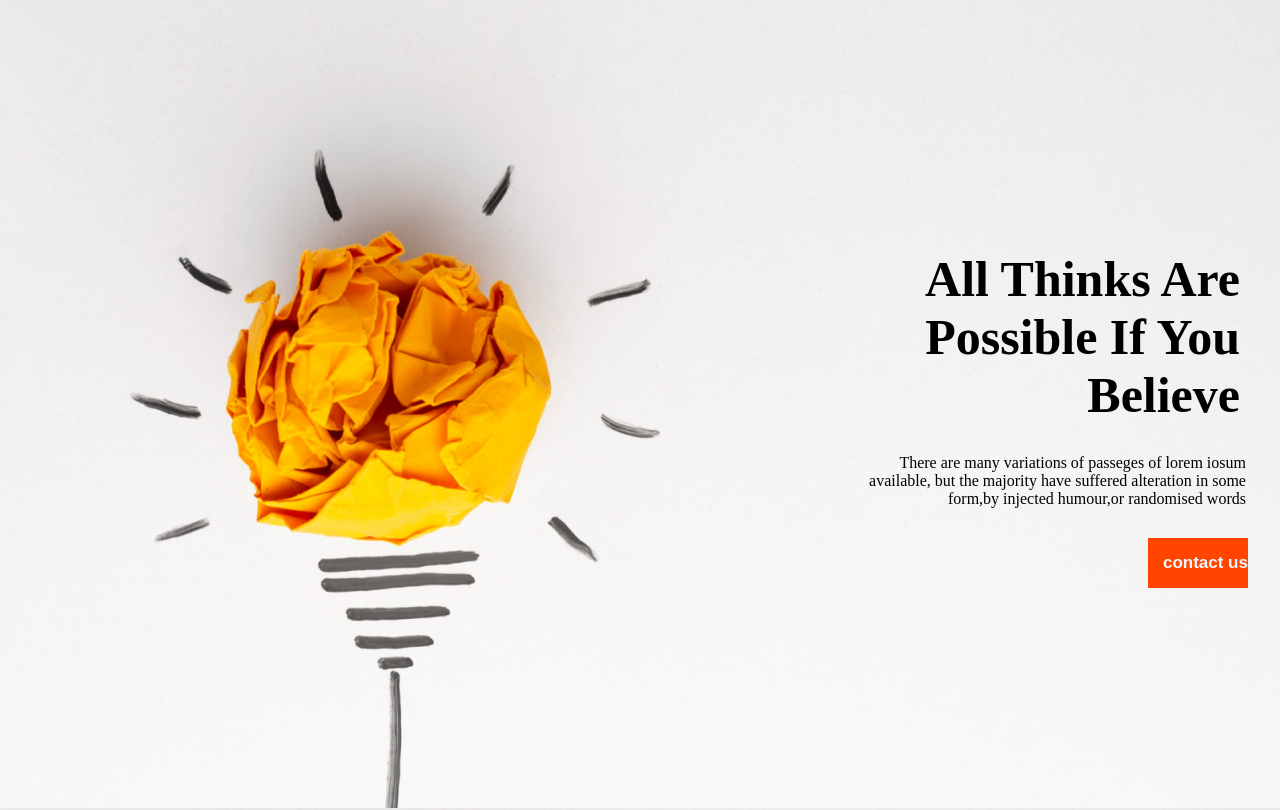
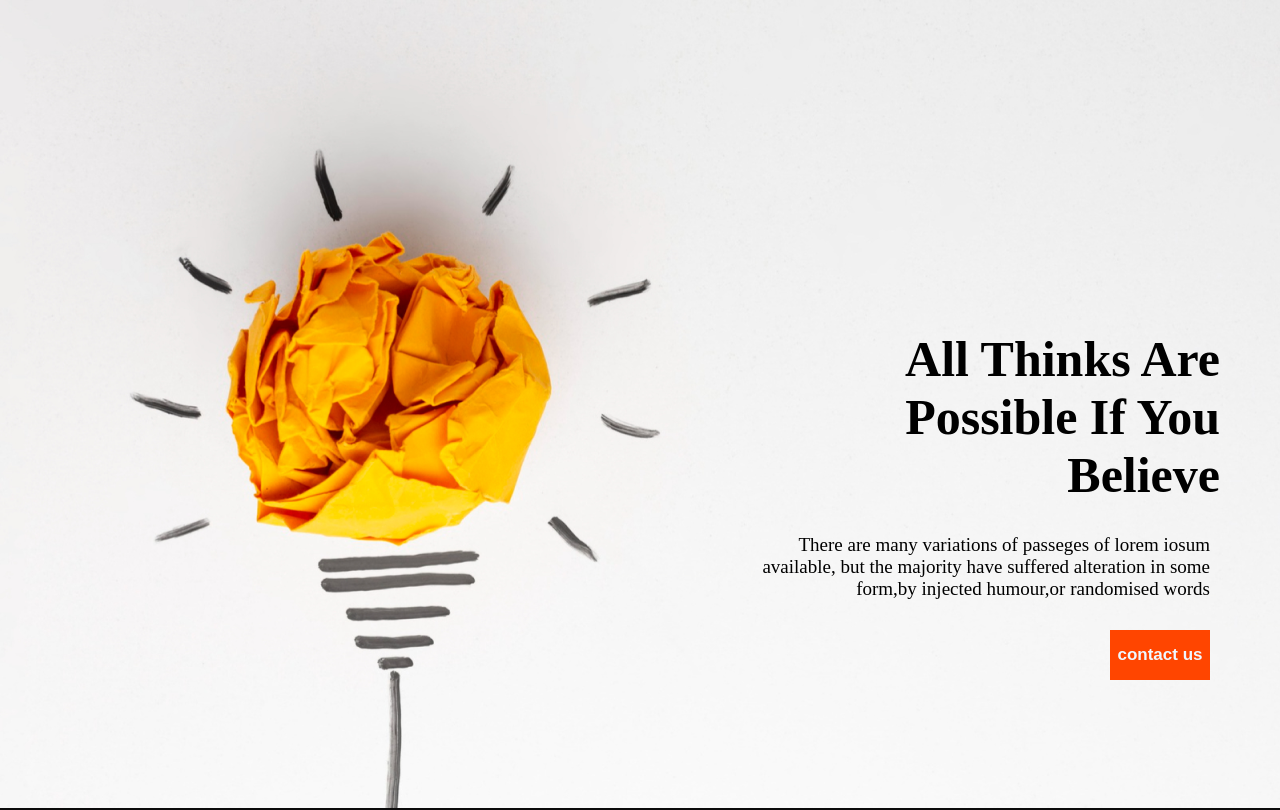
Before and after one commit to antar-cd/new-year-new-me-main, a plain HTML site: page index.html in a window 1280 px wide. Shown: the top 810 px of the page. Drawn offline with Linux system fonts and the light colour scheme.

Commit message:
style added

```diff
--- a/style.css
+++ b/style.css
@@ -3,48 +3,55 @@
     padding: 0;
 }
 .banner-container{
+    width: 100%;
     background-image: url(./images/banner/banner1.png),linear-gradient(rgba(0,0,0,0.7),rgba(0,0,0,7));
+    background-repeat: no-repeat;
     height: 100vh;
     display: flex;
-    padding-top: 70px;
-    text-align: center;
-    justify-content: center;
+    padding-top: 150px;
+    text-align: end;
+    justify-content: end;
+
 }
 .container{
 
-    height:100vh;
     text-align: end;
     top: 60px;
 
+
 }
 .banner-title{
-    text-align: end;
+
     margin-top: 180px;
-    margin-left: 600px;
+    font-family: 'Work Sans';
+    font-style: normal;
     font-weight: 800;
     font-size: 50px;
-    width: 50%;
+    margin-right: 60px;
+
 }
 .banner-description{
-    text-align: end;
-    margin-left: 835px;
-    font-size: 16px;
+
+
+    font-size: 19px;
     padding: 30px;
+    margin-right: 40px;
     /*font-size: 22px;
     width: 50%;
     margin-left: 850px;
     padding-bottom: 20px;*/
 }
 .btn{
-   width: 100px;
-   height: 50px;
+    width: 100px;
+    height: 50px;
     border: none;
     background-color: orangered;
     color: aliceblue;
     font-size: 17px;
     font-weight: bold;
-    margin-right: 28px;
-    text-align: end;
+    margin-right: 70px;
+    text-align: center;
+
 
 
 
@@ -130,11 +137,13 @@ height: 100vh;*/
 
     background: linear-gradient(90deg, #F15B22 0%, rgba(241, 91, 34, 0) 100%),url(./images/watch.png);
     position: absolute;
-    width: 900px;
+    width: 70%;
     height: 200px;
     left: 200px;
-    top: 2056.3px;
-    align-items: center
+    margin-top: 70px;
+
+    align-items: center;
+    margin-bottom: 500px;
 }
     /* direction, color steps1, color steps2,,,)  background-image:linear-gradient(90deg, #f14c0a,red,tomato 100%, rgba(14, 13, 13, 0) 40%),*/
 .pos-title{
```
